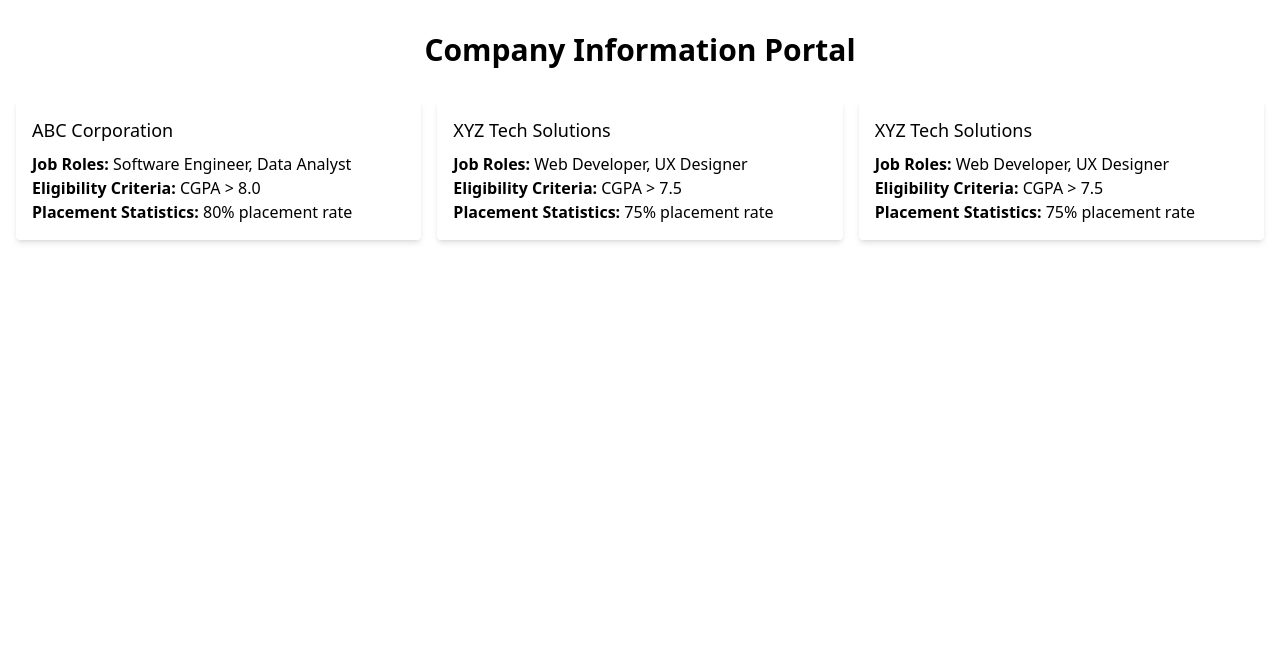
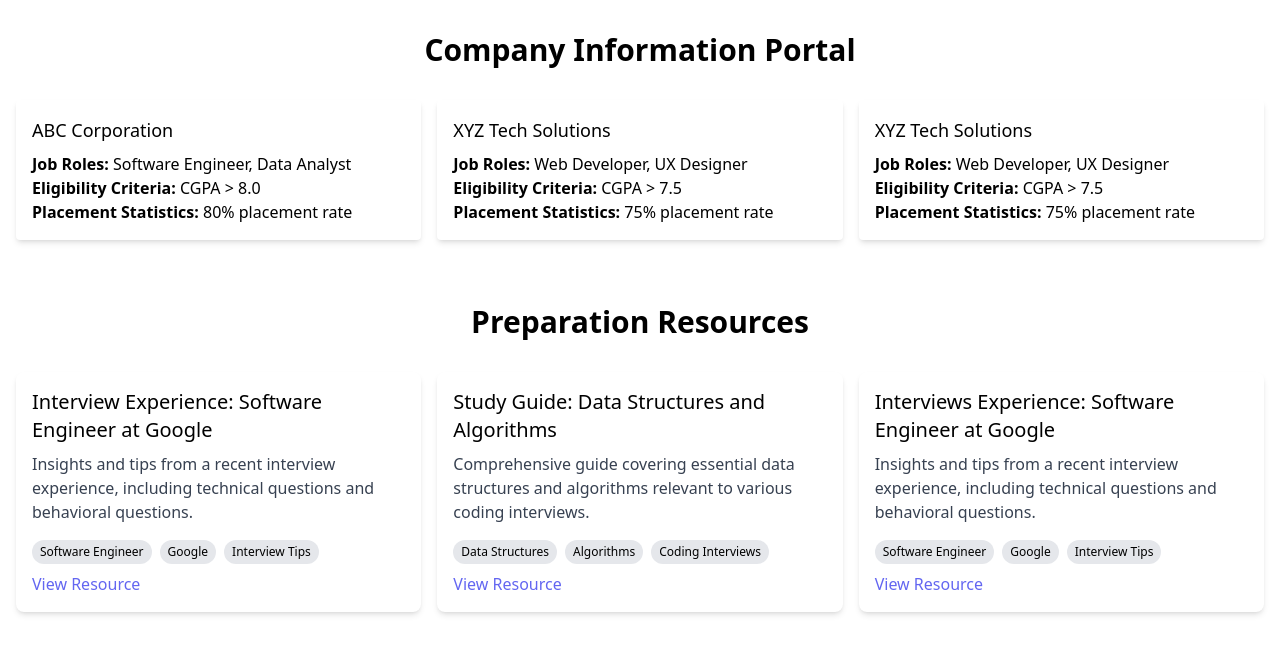
Before and after one commit to ani-netizen/vega, a React (Create React App) app in the folder client/: page / in a window 1280 px wide. Shown: the top 654 px of the page. Built offline with nearby package versions, Linux system fonts and the light colour scheme.

Commit message:
Created resources card

```diff
--- a/client/src/App.jsx
+++ b/client/src/App.jsx
@@ -1,12 +1,14 @@
 import React from 'react';
 
 import CompanyProfiles from './components/CompanyCard/CompanyProfiles';
+import Resources from './components/ResourceCard/Resources';
 
 function App() {
   return (
     <div className="App">
       <main>
         <CompanyProfiles />
+        <Resources />
       </main>
     </div>
   );
--- /dev/null
+++ b/client/src/components/ResourceCard/Resources.jsx
@@ -0,0 +1,65 @@
+import React from "react";
+
+const ResourceCard = ({ title, description, tags, link }) => {
+  return (
+    <div className="bg-white rounded-lg shadow-md overflow-hidden">
+      <div className="p-4">
+        <h5 className="text-xl font-medium mb-2">{title}</h5>
+        <p className="text-gray-700 mb-4">{description}</p>
+        <div className="flex items-center mb-2">
+          {tags?.map((tag, index) => (
+            <span
+              key={index}
+              className="inline-block bg-gray-200 rounded-full px-2 py-1 mr-2 text-xs font-medium"
+            >
+              {tag}
+            </span>
+          ))}
+        </div>
+        <a href={link} target="_blank" rel="noreferrer noopener" className="text-indigo-500 hover:text-indigo-700">
+          View Resource
+        </a>
+      </div>
+    </div>
+  );
+};
+
+function Resources() {
+  const resources = [
+    {
+      title: "Interview Experience: Software Engineer at Google",
+      description:
+        "Insights and tips from a recent interview experience, including technical questions and behavioral questions.",
+      tags: ["Software Engineer", "Google", "Interview Tips"],
+      link: "https://example.com/interview-experience-google",
+    },
+    {
+      title: "Study Guide: Data Structures and Algorithms",
+      description:
+        "Comprehensive guide covering essential data structures and algorithms relevant to various coding interviews.",
+      tags: ["Data Structures", "Algorithms", "Coding Interviews"],
+      link: "https://example.com/data-structures-algorithms-guide",
+    },
+    {
+      // Add more resources here
+      title: "Interviews Experience: Software Engineer at Google",
+      description:
+        "Insights and tips from a recent interview experience, including technical questions and behavioral questions.",
+      tags: ["Software Engineer", "Google", "Interview Tips"],
+      link: "https://example.com/interview-experience-google",
+    },
+  ];
+
+  return (
+    <div className="container mx-auto px-4 py-8">
+      <h1 className="text-3xl font-bold text-center mb-8">Preparation Resources</h1>
+      <div className="grid grid-cols-1 sm:grid-cols-2 md:grid-cols-3 gap-4">
+        {resources.map((resource) => (
+          <ResourceCard key={resource.title} {...resource} />
+        ))}
+      </div>
+    </div>
+  );
+}
+
+export default Resources;
```
